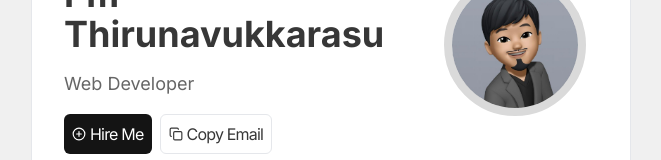
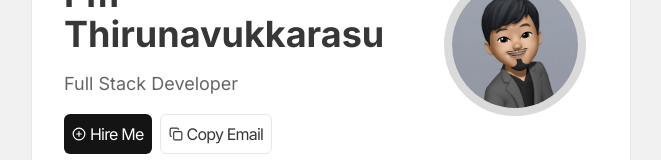
Before and after one commit to ThiruThanikaiarasu/thirunavukkarasu-portfolio, a React (Vite) app: page / in a window 1280 px wide. Shown: the part 223-383 px from the top of the page, without its empty margins (309-970 px from the left). Built offline with nearby package versions, Linux system fonts and the light colour scheme.

Commit message:
UPDATE - Updated the profile.

```diff
--- a/src/components/IntroductionComponent/IntroductionComponent.jsx
+++ b/src/components/IntroductionComponent/IntroductionComponent.jsx
@@ -29,7 +29,7 @@ const IntroductionComponent = () => {
                                     text-[#666666] dark:text-[#c0c0c0c0]
                                 "
                     >
-                        Web Developer
+                        Full Stack Developer
                     </p>
 
                     <div
```
